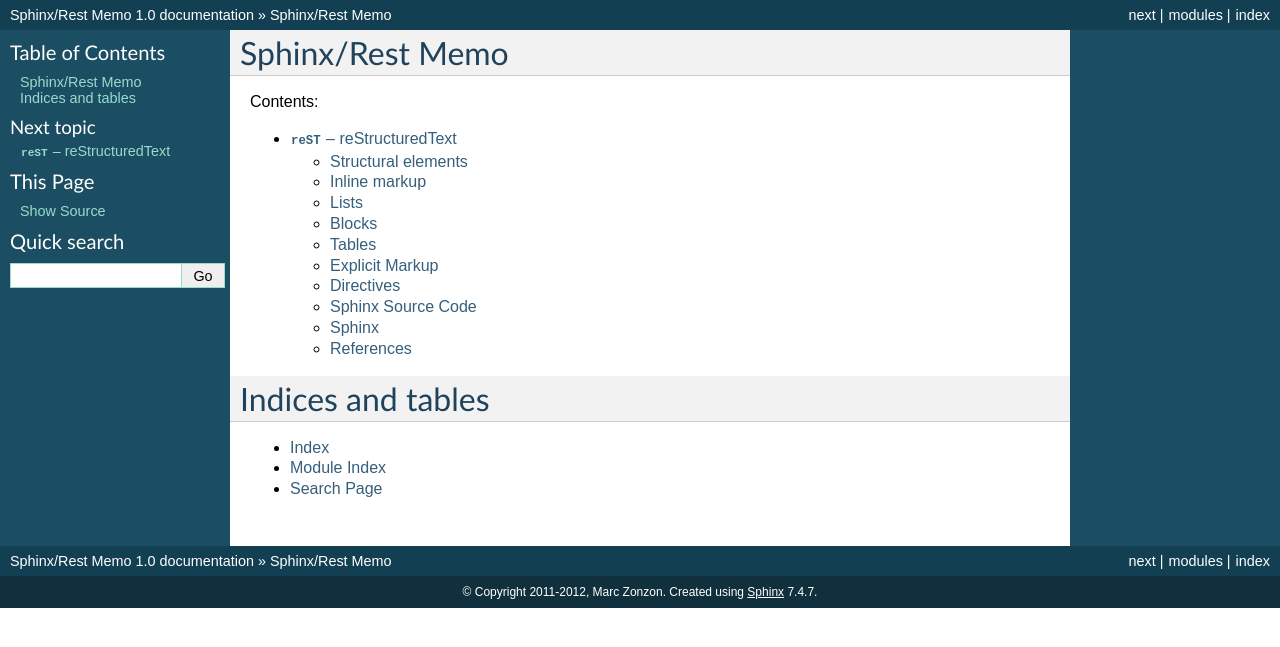
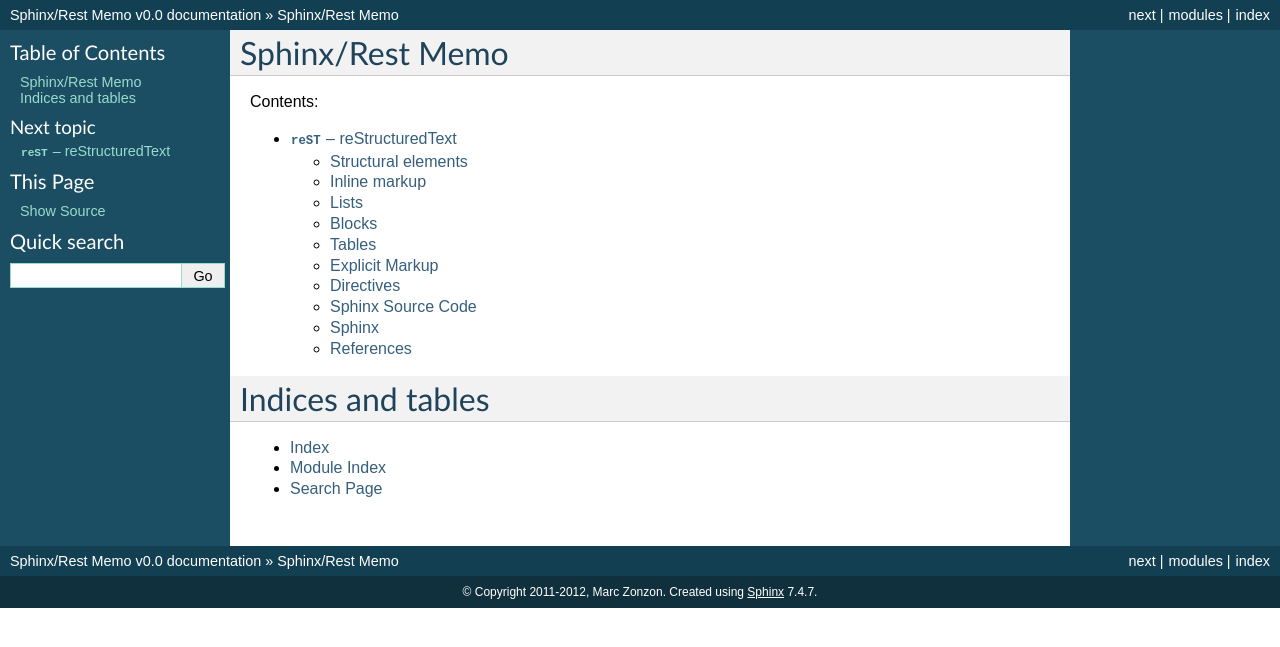
Before and after one commit to marczz/rest-sphinx-memo, a Sphinx documentation site: the page built from source/index.rst, in a window 1280 px wide. Shown: the top 647 px of the page. Built offline with Sphinx 7.4.7, drawn with Linux system fonts in a browser that asks for light colours; formulas are drawn with MathJax 3; some of the changed lines change nothing that is shown.

Commit message:
source/conf.py: added texinfo, and automatic versioning
Now get the version and release from git tag.

```diff
--- a/source/conf.py
+++ b/source/conf.py
@@ -18,6 +18,8 @@
 # documentation root, use os.path.abspath to make it absolute, like shown here.
 #sys.path.insert(0, os.path.abspath('.'))
 sys.path.insert(0, os.path.abspath('.'))
+
+# -- General configuration -----------------------------------------------------
 
 # If your documentation needs a minimal Sphinx version, state it here.
 #needs_sphinx = '1.0'
@@ -51,9 +53,27 @@
 # built documents.
 #
 # The short X.Y version.
-version = '1.0'
+# version = '1.0'
 # The full version, including alpha/beta/rc tags.
-release = '1.0'
+# release = '1.0'
+
+from subprocess import Popen, PIPE
+
+def get_git_release():
+    try:
+        p = Popen(['git', 'describe',  '--match', 'v[0-9]*', '--tags',
+                   '--abbrev=4', 'HEAD'],
+                  stdout=PIPE)
+        return p.stdout.readline().strip().decode()
+    except:
+        return None
+
+release = get_git_release()
+
+if not release:
+    release = 'v0.0'
+
+version = release.split('-',1)[0]
 
 # The language for content autogenerated by Sphinx. Refer to documentation
 # for a list of supported languages.
@@ -219,6 +239,21 @@
      ['Marc Zonzon'], 1)
 ]
 
+# If true, show URL addresses after external links.
+#man_show_urls = False
+
+
+# -- Options for Texinfo output ------------------------------------------------
+
+# Grouping the document tree into Texinfo files. List of tuples
+# (source start file, target name, title, author,
+#  dir menu entry, description, category)
+texinfo_documents = [
+  ('index', 'SphinRestMemo', 'Sphinx/reST Memo',
+   'Marc Zonzon', 'SphinRestMemo', 'Sphinx/reST Memo.',
+   'Miscellaneous'),
+]
+
 # Documents to append as an appendix to all manuals.
 #texinfo_appendices = []
 
```
